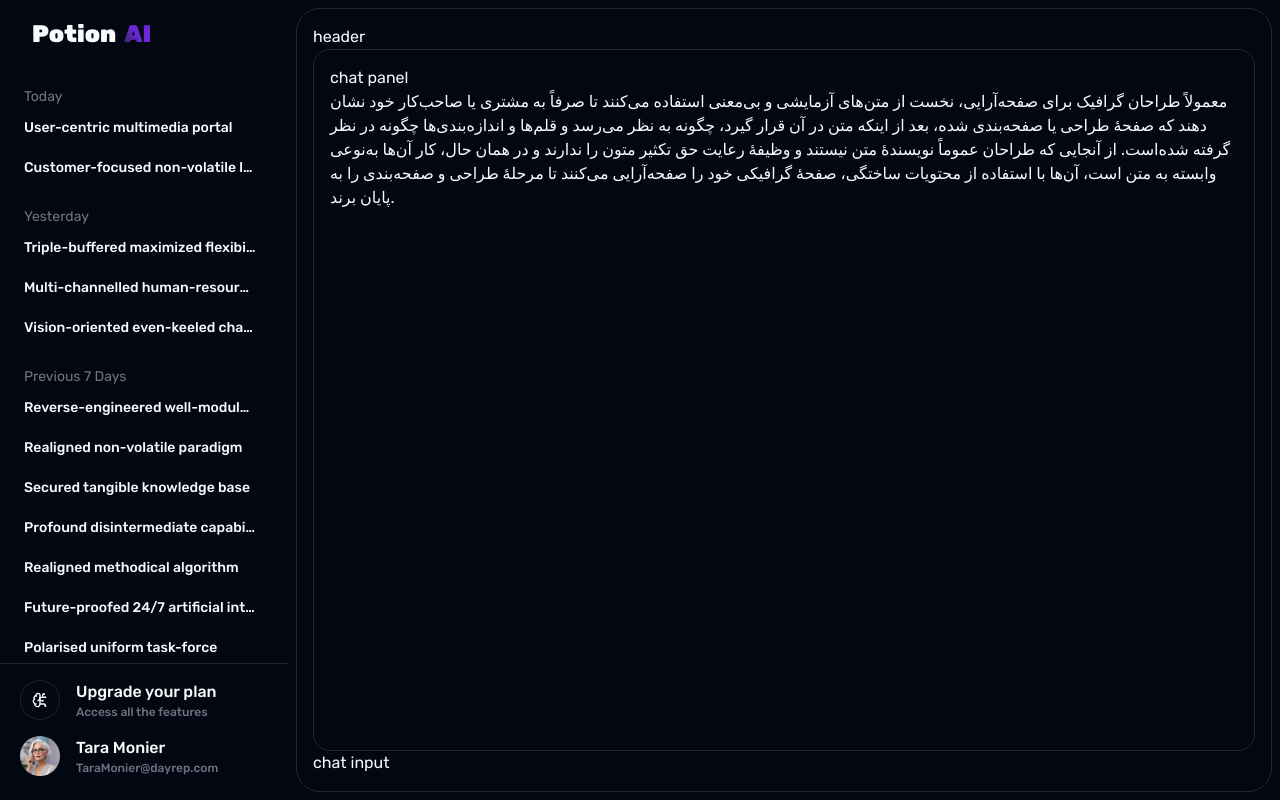
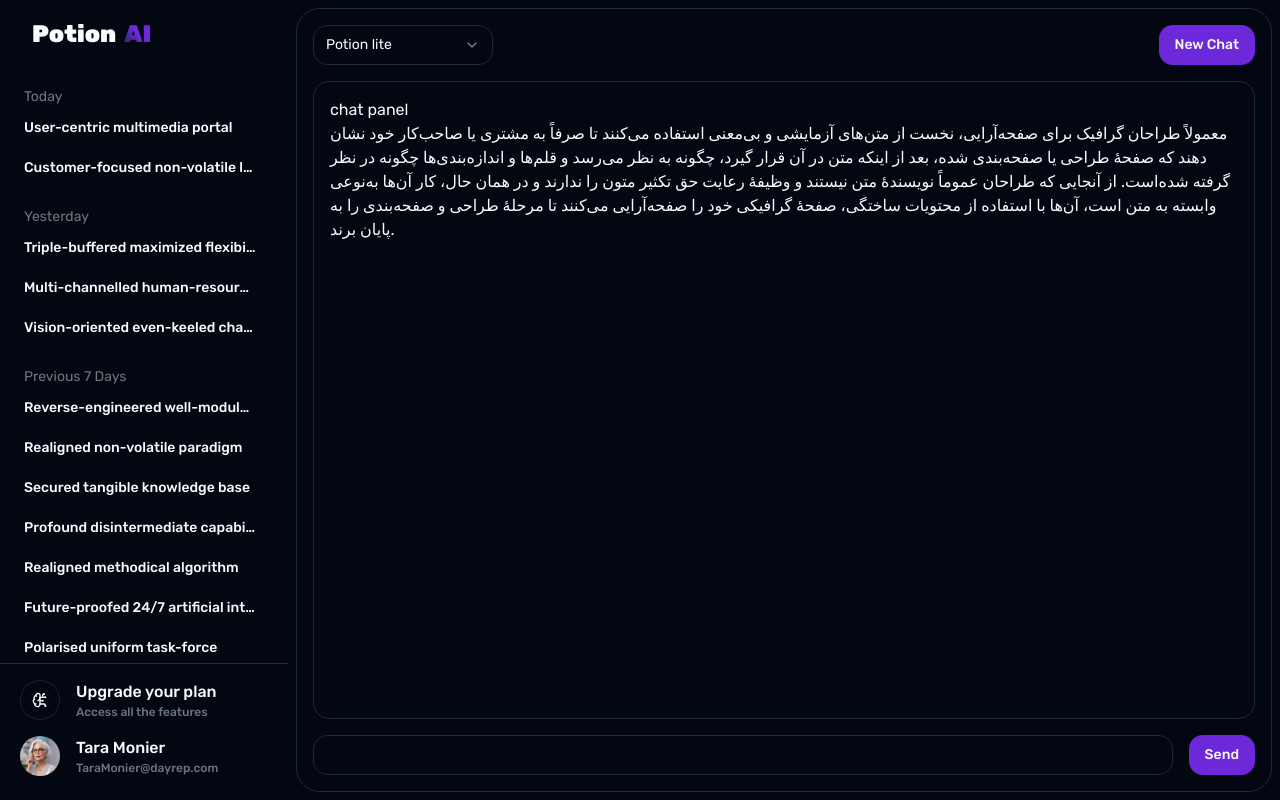
Before and after one commit to hessamkhoobkar/potion-react, a React (Vite) app: page / in a window 1280 px wide. Built offline with nearby package versions, Linux system fonts and the light colour scheme.

Commit message:
Add ChatHeader and ModelSelect components, and create Input and Textarea components

```diff
--- a/package.json
+++ b/package.json
@@ -14,6 +14,7 @@
     "@radix-ui/react-avatar": "^1.0.4",
     "@radix-ui/react-dialog": "^1.0.5",
     "@radix-ui/react-dropdown-menu": "^2.0.6",
+    "@radix-ui/react-select": "^2.0.0",
     "@radix-ui/react-slot": "^1.0.2",
     "class-variance-authority": "^0.7.0",
     "clsx": "^2.1.0",
--- a/src/components/app/ChatPanel.tsx
+++ b/src/components/app/ChatPanel.tsx
@@ -1,10 +1,12 @@
+import { Button } from '../ui/button';
+import { Input } from '../ui/input';
+import ChatHeader from './chat-panel/ChatHeader';
+
 export default function ChatPanel() {
   return (
     <div className="h-dvh max-w-full grow p-2">
-      <div className="flex h-full w-full flex-col rounded-3xl border p-4">
-        <div>
-          <span>header</span>
-        </div>
+      <div className="flex h-full w-full flex-col gap-4 rounded-3xl border p-4">
+        <ChatHeader />
         <div className="h-full w-full rounded-lg border bg-card p-4 text-card-foreground shadow-sm">
           <span>chat panel </span>
           <p>
@@ -19,8 +21,9 @@
             برند.
           </p>
         </div>
-        <div>
-          <span>chat input</span>
+        <div className="flex gap-4">
+          <Input />
+          <Button>Send</Button>
         </div>
       </div>
     </div>
--- /dev/null
+++ b/src/components/app/chat-panel/ChatHeader.tsx
@@ -0,0 +1,17 @@
+import { Button } from '@/components/ui/button';
+import ModelSelect from './ModelSelect';
+
+export default function ChatHeader() {
+  return (
+    <div className="flex justify-between">
+      <div>
+        <ModelSelect />
+      </div>
+      <div>
+        <Button className="items-center justify-center gap-4">
+          <span>New Chat</span>
+        </Button>
+      </div>
+    </div>
+  );
+}
--- /dev/null
+++ b/src/components/app/chat-panel/ModelSelect.tsx
@@ -0,0 +1,29 @@
+import {
+  Select,
+  SelectContent,
+  SelectGroup,
+  SelectItem,
+  SelectTrigger,
+  SelectValue,
+} from '@/components/ui/select';
+
+export default function ModelSelect() {
+  return (
+    <Select defaultValue="lite">
+      <SelectTrigger className="w-[180px]">
+        <SelectValue placeholder="AI Model" />
+      </SelectTrigger>
+      <SelectContent>
+        <SelectGroup>
+          <SelectItem value="lite">Potion lite</SelectItem>
+          <SelectItem value="ultra" disabled>
+            Potion Ultra
+          </SelectItem>
+          <SelectItem value="max" disabled>
+            Potion MAX
+          </SelectItem>
+        </SelectGroup>
+      </SelectContent>
+    </Select>
+  );
+}
--- /dev/null
+++ b/src/components/ui/input.tsx
@@ -0,0 +1,25 @@
+import * as React from "react"
+
+import { cn } from "@/utils"
+
+export interface InputProps
+  extends React.InputHTMLAttributes<HTMLInputElement> {}
+
+const Input = React.forwardRef<HTMLInputElement, InputProps>(
+  ({ className, type, ...props }, ref) => {
+    return (
+      <input
+        type={type}
+        className={cn(
+          "flex h-10 w-full rounded-md border border-input bg-background px-3 py-2 text-sm ring-offset-background file:border-0 file:bg-transparent file:text-sm file:font-medium placeholder:text-muted-foreground focus-visible:outline-none focus-visible:ring-2 focus-visible:ring-ring focus-visible:ring-offset-2 disabled:cursor-not-allowed disabled:opacity-50",
+          className
+        )}
+        ref={ref}
+        {...props}
+      />
+    )
+  }
+)
+Input.displayName = "Input"
+
+export { Input }
--- /dev/null
+++ b/src/components/ui/select.tsx
@@ -0,0 +1,160 @@
+"use client"
+
+import * as React from "react"
+import * as SelectPrimitive from "@radix-ui/react-select"
+import { Check, ChevronDown, ChevronUp } from "lucide-react"
+
+import { cn } from "@/utils"
+
+const Select = SelectPrimitive.Root
+
+const SelectGroup = SelectPrimitive.Group
+
+const SelectValue = SelectPrimitive.Value
+
+const SelectTrigger = React.forwardRef<
+  React.ElementRef<typeof SelectPrimitive.Trigger>,
+  React.ComponentPropsWithoutRef<typeof SelectPrimitive.Trigger>
+>(({ className, children, ...props }, ref) => (
+  <SelectPrimitive.Trigger
+    ref={ref}
+    className={cn(
+      "flex h-10 w-full items-center justify-between rounded-md border border-input bg-background px-3 py-2 text-sm ring-offset-background placeholder:text-muted-foreground focus:outline-none focus:ring-2 focus:ring-ring focus:ring-offset-2 disabled:cursor-not-allowed disabled:opacity-50 [&>span]:line-clamp-1",
+      className
+    )}
+    {...props}
+  >
+    {children}
+    <SelectPrimitive.Icon asChild>
+      <ChevronDown className="h-4 w-4 opacity-50" />
+    </SelectPrimitive.Icon>
+  </SelectPrimitive.Trigger>
+))
+SelectTrigger.displayName = SelectPrimitive.Trigger.displayName
+
+const SelectScrollUpButton = React.forwardRef<
+  React.ElementRef<typeof SelectPrimitive.ScrollUpButton>,
+  React.ComponentPropsWithoutRef<typeof SelectPrimitive.ScrollUpButton>
+>(({ className, ...props }, ref) => (
+  <SelectPrimitive.ScrollUpButton
+    ref={ref}
+    className={cn(
+      "flex cursor-default items-center justify-center py-1",
+      className
+    )}
+    {...props}
+  >
+    <ChevronUp className="h-4 w-4" />
+  </SelectPrimitive.ScrollUpButton>
+))
+SelectScrollUpButton.displayName = SelectPrimitive.ScrollUpButton.displayName
+
+const SelectScrollDownButton = React.forwardRef<
+  React.ElementRef<typeof SelectPrimitive.ScrollDownButton>,
+  React.ComponentPropsWithoutRef<typeof SelectPrimitive.ScrollDownButton>
+>(({ className, ...props }, ref) => (
+  <SelectPrimitive.ScrollDownButton
+    ref={ref}
+    className={cn(
+      "flex cursor-default items-center justify-center py-1",
+      className
+    )}
+    {...props}
+  >
+    <ChevronDown className="h-4 w-4" />
+  </SelectPrimitive.ScrollDownButton>
+))
+SelectScrollDownButton.displayName =
+  SelectPrimitive.ScrollDownButton.displayName
+
+const SelectContent = React.forwardRef<
+  React.ElementRef<typeof SelectPrimitive.Content>,
+  React.ComponentPropsWithoutRef<typeof SelectPrimitive.Content>
+>(({ className, children, position = "popper", ...props }, ref) => (
+  <SelectPrimitive.Portal>
+    <SelectPrimitive.Content
+      ref={ref}
+      className={cn(
+        "relative z-50 max-h-96 min-w-[8rem] overflow-hidden rounded-md border bg-popover text-popover-foreground shadow-md data-[state=open]:animate-in data-[state=closed]:animate-out data-[state=closed]:fade-out-0 data-[state=open]:fade-in-0 data-[state=closed]:zoom-out-95 data-[state=open]:zoom-in-95 data-[side=bottom]:slide-in-from-top-2 data-[side=left]:slide-in-from-right-2 data-[side=right]:slide-in-from-left-2 data-[side=top]:slide-in-from-bottom-2",
+        position === "popper" &&
+          "data-[side=bottom]:translate-y-1 data-[side=left]:-translate-x-1 data-[side=right]:translate-x-1 data-[side=top]:-translate-y-1",
+        className
+      )}
+      position={position}
+      {...props}
+    >
+      <SelectScrollUpButton />
+      <SelectPrimitive.Viewport
+        className={cn(
+          "p-1",
+          position === "popper" &&
+            "h-[var(--radix-select-trigger-height)] w-full min-w-[var(--radix-select-trigger-width)]"
+        )}
+      >
+        {children}
+      </SelectPrimitive.Viewport>
+      <SelectScrollDownButton />
+    </SelectPrimitive.Content>
+  </SelectPrimitive.Portal>
+))
+SelectContent.displayName = SelectPrimitive.Content.displayName
+
+const SelectLabel = React.forwardRef<
+  React.ElementRef<typeof SelectPrimitive.Label>,
+  React.ComponentPropsWithoutRef<typeof SelectPrimitive.Label>
+>(({ className, ...props }, ref) => (
+  <SelectPrimitive.Label
+    ref={ref}
+    className={cn("py-1.5 pl-8 pr-2 text-sm font-semibold", className)}
+    {...props}
+  />
+))
+SelectLabel.displayName = SelectPrimitive.Label.displayName
+
+const SelectItem = React.forwardRef<
+  React.ElementRef<typeof SelectPrimitive.Item>,
+  React.ComponentPropsWithoutRef<typeof SelectPrimitive.Item>
+>(({ className, children, ...props }, ref) => (
+  <SelectPrimitive.Item
+    ref={ref}
+    className={cn(
+      "relative flex w-full cursor-default select-none items-center rounded-sm py-1.5 pl-8 pr-2 text-sm outline-none focus:bg-accent focus:text-accent-foreground data-[disabled]:pointer-events-none data-[disabled]:opacity-50",
+      className
+    )}
+    {...props}
+  >
+    <span className="absolute left-2 flex h-3.5 w-3.5 items-center justify-center">
+      <SelectPrimitive.ItemIndicator>
+        <Check className="h-4 w-4" />
+      </SelectPrimitive.ItemIndicator>
+    </span>
+
+    <SelectPrimitive.ItemText>{children}</SelectPrimitive.ItemText>
+  </SelectPrimitive.Item>
+))
+SelectItem.displayName = SelectPrimitive.Item.displayName
+
+const SelectSeparator = React.forwardRef<
+  React.ElementRef<typeof SelectPrimitive.Separator>,
+  React.ComponentPropsWithoutRef<typeof SelectPrimitive.Separator>
+>(({ className, ...props }, ref) => (
+  <SelectPrimitive.Separator
+    ref={ref}
+    className={cn("-mx-1 my-1 h-px bg-muted", className)}
+    {...props}
+  />
+))
+SelectSeparator.displayName = SelectPrimitive.Separator.displayName
+
+export {
+  Select,
+  SelectGroup,
+  SelectValue,
+  SelectTrigger,
+  SelectContent,
+  SelectLabel,
+  SelectItem,
+  SelectSeparator,
+  SelectScrollUpButton,
+  SelectScrollDownButton,
+}
--- /dev/null
+++ b/src/components/ui/textarea.tsx
@@ -0,0 +1,24 @@
+import * as React from "react"
+
+import { cn } from "@/utils"
+
+export interface TextareaProps
+  extends React.TextareaHTMLAttributes<HTMLTextAreaElement> {}
+
+const Textarea = React.forwardRef<HTMLTextAreaElement, TextareaProps>(
+  ({ className, ...props }, ref) => {
+    return (
+      <textarea
+        className={cn(
+          "flex min-h-[80px] w-full rounded-md border border-input bg-background px-3 py-2 text-sm ring-offset-background placeholder:text-muted-foreground focus-visible:outline-none focus-visible:ring-2 focus-visible:ring-ring focus-visible:ring-offset-2 disabled:cursor-not-allowed disabled:opacity-50",
+          className
+        )}
+        ref={ref}
+        {...props}
+      />
+    )
+  }
+)
+Textarea.displayName = "Textarea"
+
+export { Textarea }
```
Also changed, not shown: 1 other file (tests, documents, lock files or other folders).
